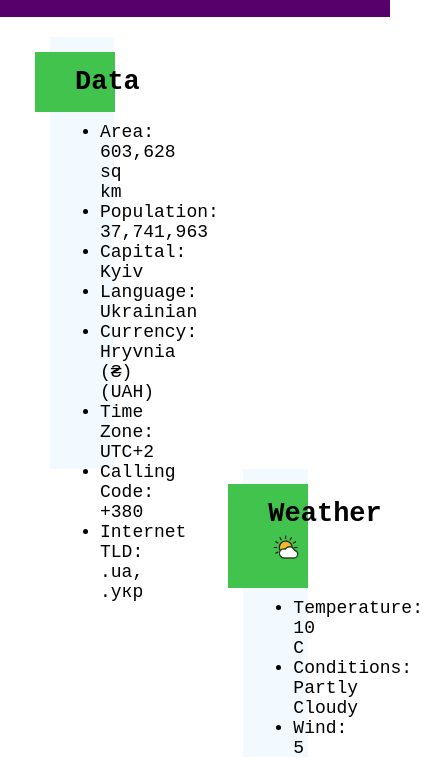
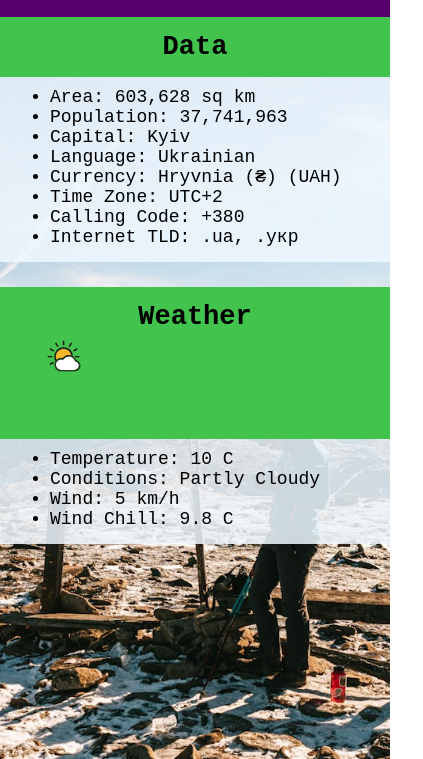
Before and after one commit to aaavramenk0/wdd131, a plain HTML site: page place.html in a window 390 px wide. Shown: the part 64-823 px from the top of the page, 423 px wide, since content can reach past the window. Drawn offline with Linux system fonts and the light colour scheme; a web font is replaced by a local one.

Commit message:
W03 - Country page done

```diff
--- a/place.html
+++ b/place.html
@@ -38,7 +38,8 @@
             </div>
 
             <div class="weather">
-                <h2>Weather</h2>
+                <h2>Weather<img src="./images/place/weather-icon.svg" alt="Weather icon" width="36" height="36"></h2>
+
                 <ul>
                     <li>Temperature: 10 C</li>
                     <li>Conditions: Partly Cloudy</li>
@@ -48,7 +49,12 @@
             </div>
         </div>
 
-        <img src="./images/place/ukraine-large.webp" alt="Ukraine">
+        <picture>
+            <source srcset="./images/place/ukraine-large.webp" media="(min-width: 1000px)">
+            <source srcset="./images/place/ukraine-medium.webp" media="(min-width: 550px)">
+            <img src="./images/place/ukraine-small.webp" alt="Ukraine">
+        </picture>
+
     </main>
 
     <footer>
--- a/styles/place.css
+++ b/styles/place.css
@@ -71,32 +71,27 @@ main img {
     display: inline-block
 }
 
+.weather img {
+    display: none;
+}
+
 @media screen and (max-width: 750px) {
+
     .wrapper {
-        position: inherit;
-        padding: 20px 50px;
-        display: grid;
-        grid-template-columns: repeat(9, minmax(0, 1fr));
-        grid-template-rows: repeat(5, minmax(0, 1fr));
+        padding: 0;
+        display: flex;
+        flex-direction: column;
+        gap: 25px;
         width: 100%;
-        height: 90vh;
-    }
-
-    .data {
-        grid-area: 1 / 1 / 4 / 3;
-        background-color: rgba(240, 248, 255, .85);
-    }
-
-    .weather {
-        grid-area: 4 / 7 / 6 / 9;
-        background-color: rgba(240, 248, 255, .85);
+        height: auto;
     }
 
     .data h2,
     .weather h2 {
-        margin-top: 15px;
-        margin-left: -15px;
-        width: 75%;
+        margin-top: 0px;
+        margin-left: 0px;
+        width: 100%;
+        text-align: center;
         padding: 15px 40px;
         background-color: var(--data-heading-color);
     }
@@ -105,13 +100,20 @@ main img {
     .weather ul {
         margin-top: 10px;
         margin-left: 50px;
+        padding-bottom: 15px;
     }
 
     .weather h2::after {
-        content: url(../images/place/weather-icon.svg);
+        content: "";
         width: 36px;
         height: 36px;
         display: inline-block
     }
 
+    .weather img {
+        display: block;
+        width: 48px;
+        height: 48px;
+    }
+
 }
```
Also changed, not shown: images/place/ukraine-small.webp (added).
